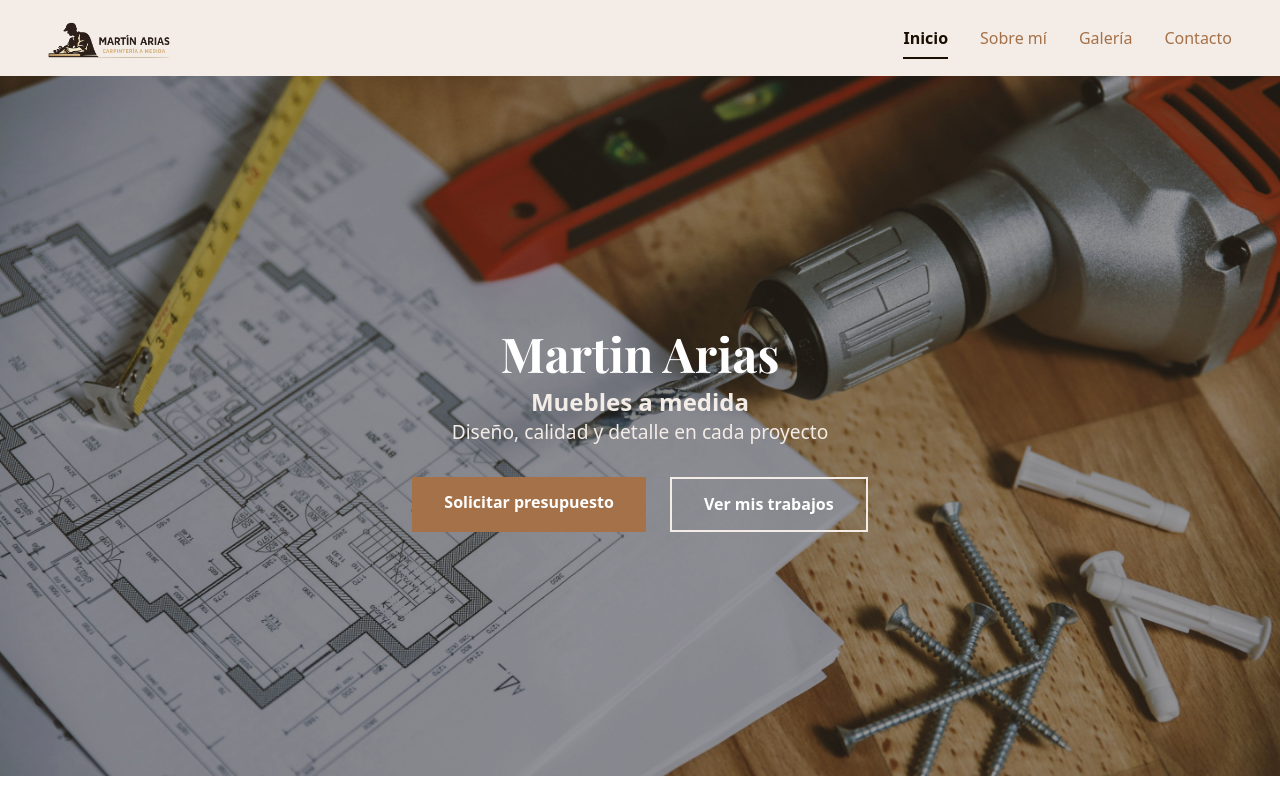
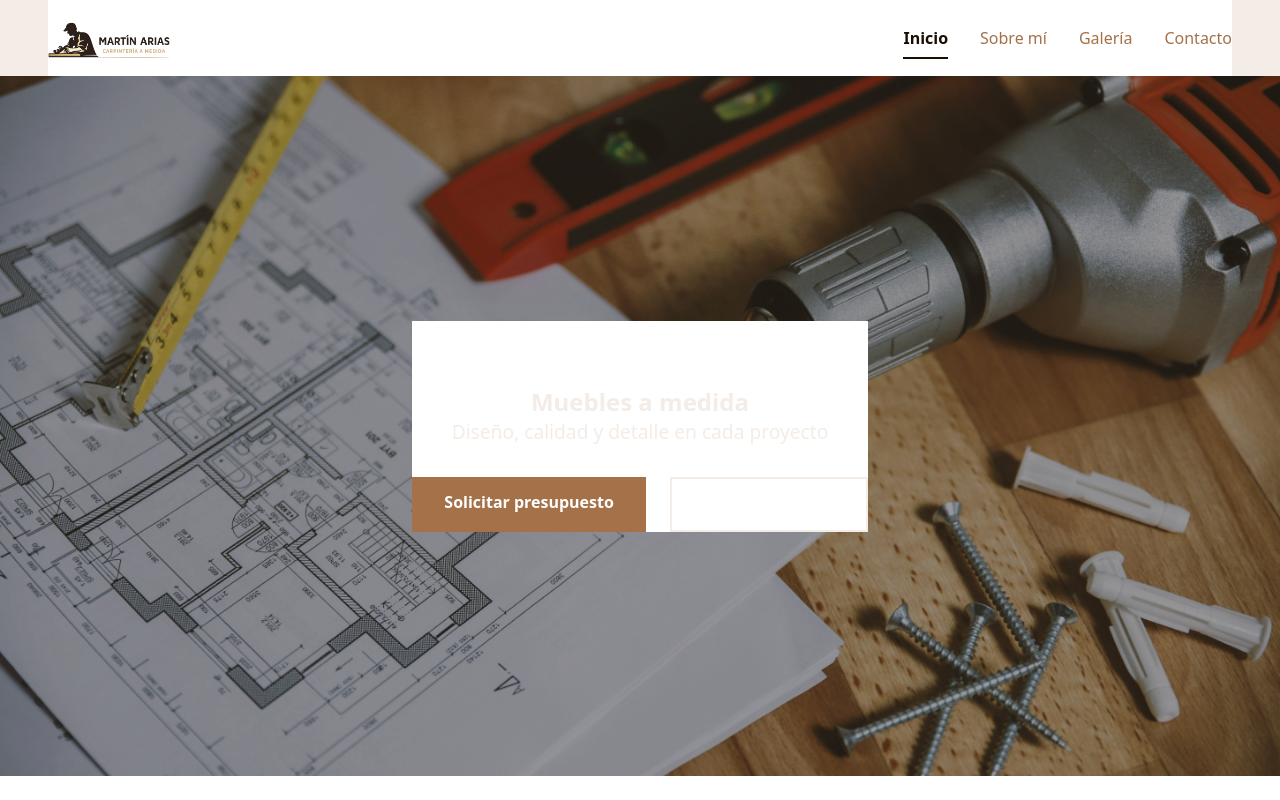
Before and after one commit to LuanaArias/MartinArias-Carpinteria-Web, a React (Vite) app: page / in a window 1280 px wide. Shown: the top 800 px of the page. Built offline with nearby package versions, Linux system fonts and the light colour scheme.

Commit message:
corrigiendo estilos

```diff
--- a/src/index.css
+++ b/src/index.css
@@ -1,10 +1,12 @@
 * {
-  margin: 0;
-  padding: 0;
-  box-sizing: border-box;
+    margin: 0;
+    padding: 0;
+    box-sizing: border-box;
+    background-color: rgb(255, 255, 255);
+
 }
 body {
-  font-family: system-ui, -apple-system, BlinkMacSystemFont, 'Segoe UI', Roboto, Oxygen, Ubuntu, Cantarell, 'Open Sans', 'Helvetica Neue', sans-serif;
+    font-family: system-ui, -apple-system, BlinkMacSystemFont, 'Segoe UI', Roboto, Oxygen, Ubuntu, Cantarell, 'Open Sans', 'Helvetica Neue', sans-serif;
 }
 html, body {
     height: 100%;
```
